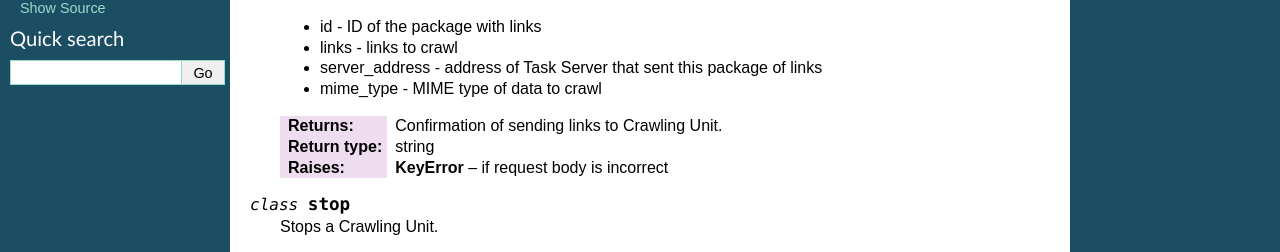
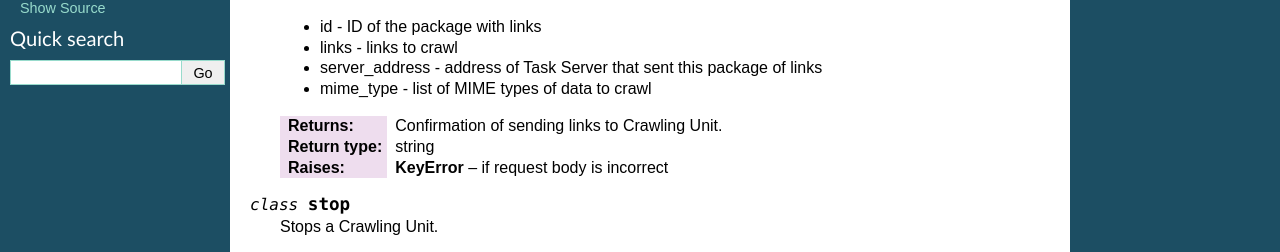
Before and after one commit to agh-glk/fcs, a Sphinx documentation site: the page built from docs/source/crawler/web_interface.rst, in a window 1280 px wide. Shown: the part 310-562 px from the top of the page. Built offline with Sphinx 7.4.7, drawn with Linux system fonts in a browser that asks for light colours; formulas are drawn with MathJax 3.

Commit message:
[NT] Edit

```diff
--- a/docs/source/crawler/web_interface.rst
+++ b/docs/source/crawler/web_interface.rst
@@ -20,7 +20,7 @@ In this module web methods for managing Crawling Units are defined. These method
    * id - ID of the package with links
    * links - links to crawl
    * server_address - address of Task Server that sent this package of links
-   * mime_type - MIME type of data to crawl
+   * mime_type - list of MIME types of data to crawl
 
    :return: Confirmation of sending links to Crawling Unit.
    :rtype: string
```
